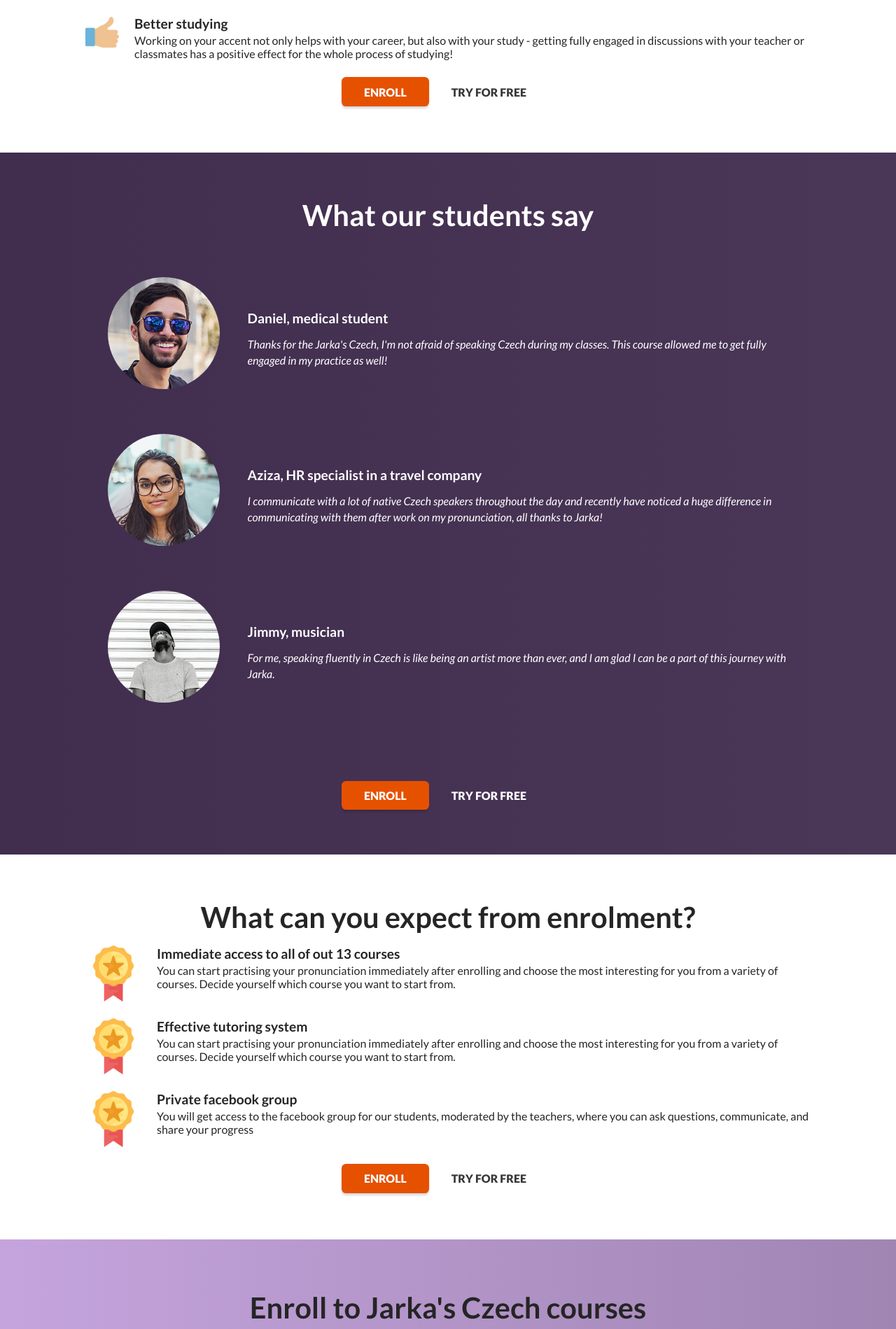
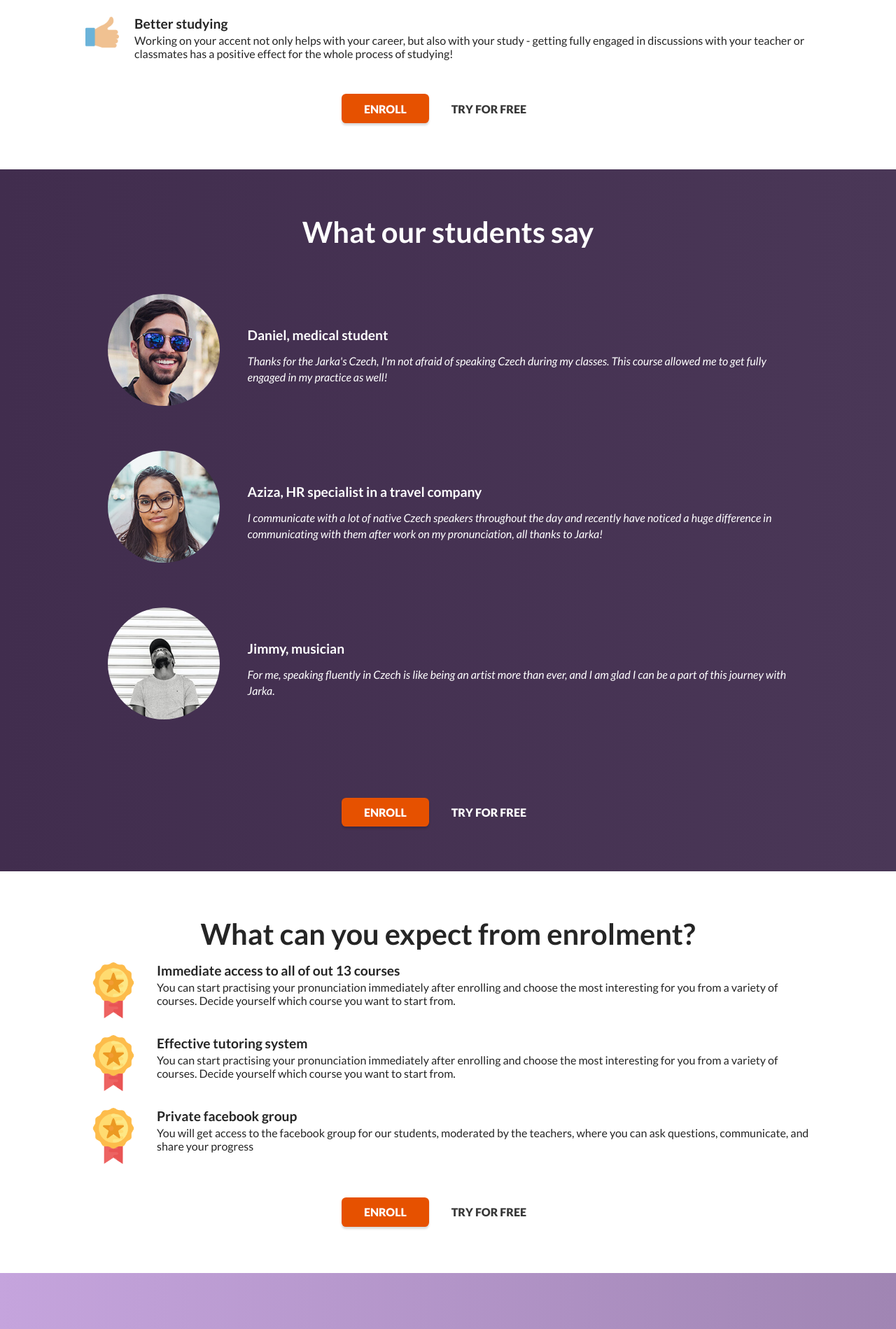
Before and after one commit to t-pyrope/jarkas-czech, a React (Create React App) app: page / in a window 1280 px wide. Shown: the part 1211-3110 px from the top of the page at 70% size. Built offline with nearby package versions, Linux system fonts and the light colour scheme; a web font is replaced by a local one.

Commit message:
More margin before button group

```diff
--- a/src/components/AdvantagesSection.js
+++ b/src/components/AdvantagesSection.js
@@ -35,7 +35,12 @@ const AdvantagesSection = ({ setEnrollActive, setTrialActive }) => {
         </p>
       </div>
       <List icon="thumbsUp" objArr={texts} />
-      <ButtonGroup trialColor="dark" setEnrollActive={setEnrollActive} setTrialActive={setTrialActive} />
+      <ButtonGroup
+        trialColor="dark"
+        setEnrollActive={setEnrollActive}
+        setTrialActive={setTrialActive}
+        styles={{marginTop: '1.5rem'}}
+      />
 
     </StyledAdvantages>
   );
--- a/src/components/ButtonGroup.js
+++ b/src/components/ButtonGroup.js
@@ -4,9 +4,12 @@ import {
   ActionCenter, ActionBtn, TrialBtnDark, TrialBtn,
 } from '../styles';
 
-const ButtonGroup = ({ trialColor, setEnrollActive, setTrialActive }) => {
+const ButtonGroup = ({
+  trialColor, setEnrollActive,
+  setTrialActive, styles
+}) => {
   return (
-    <ActionCenter>
+    <ActionCenter style={styles ?? {}}>
       <ActionBtn
         onClick={() => {
           setEnrollActive(true);
--- a/src/components/ExpectSection.js
+++ b/src/components/ExpectSection.js
@@ -25,7 +25,12 @@ const ExpectSection = ({ setEnrollActive, setTrialActive }) => {
     <ExpectStyled aria-label="what you get from our course">
       <h2>What can you expect from enrolment?</h2>
       <List icon="medal" objArr={texts} />
-      <ButtonGroup trialColor="dark" setEnrollActive={setEnrollActive} setTrialActive={setTrialActive} />
+      <ButtonGroup
+        trialColor="dark"
+        setEnrollActive={setEnrollActive}
+        setTrialActive={setTrialActive}
+        styles={{marginTop: '1.5rem'}}
+      />
     </ExpectStyled>
   );
 };
```
